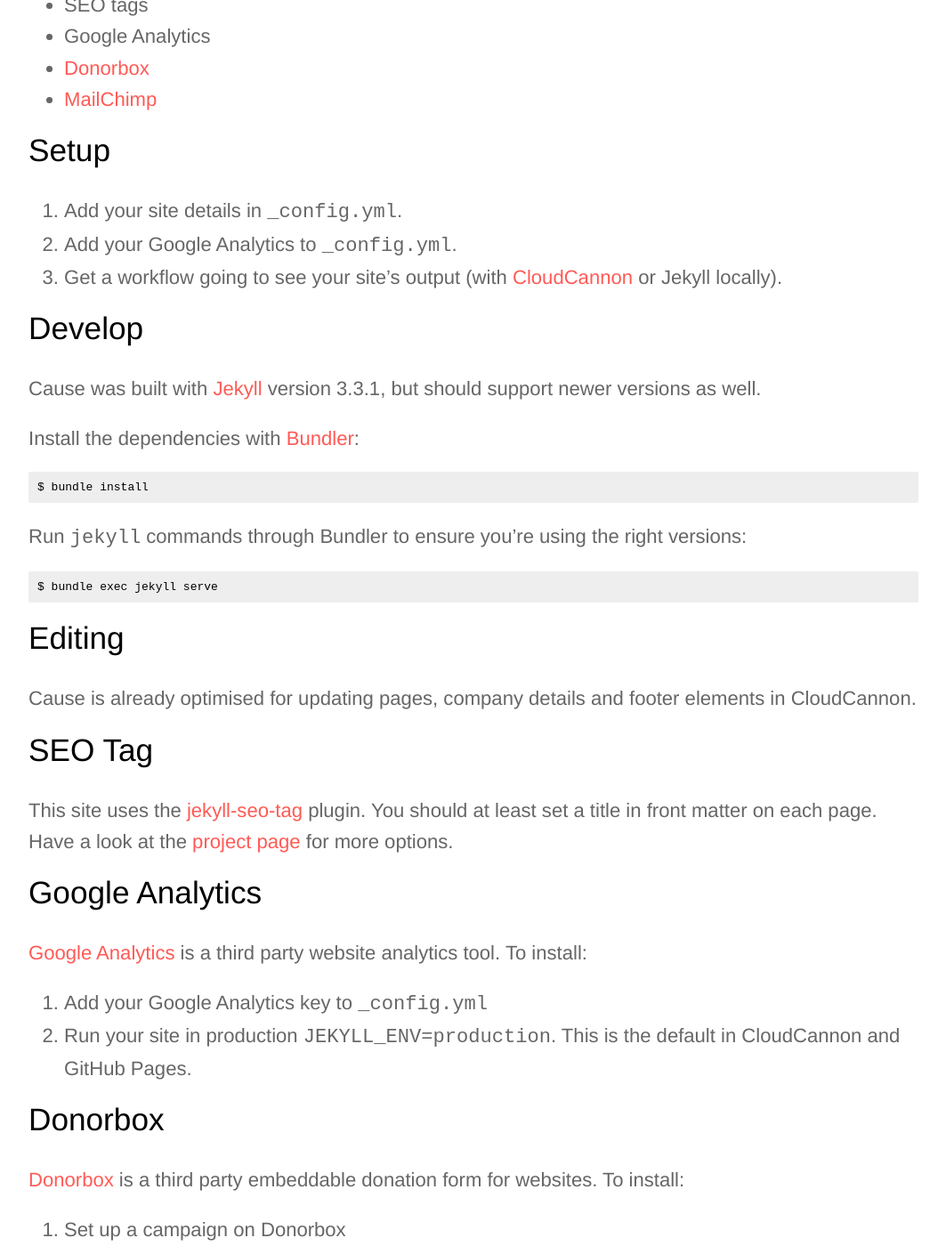
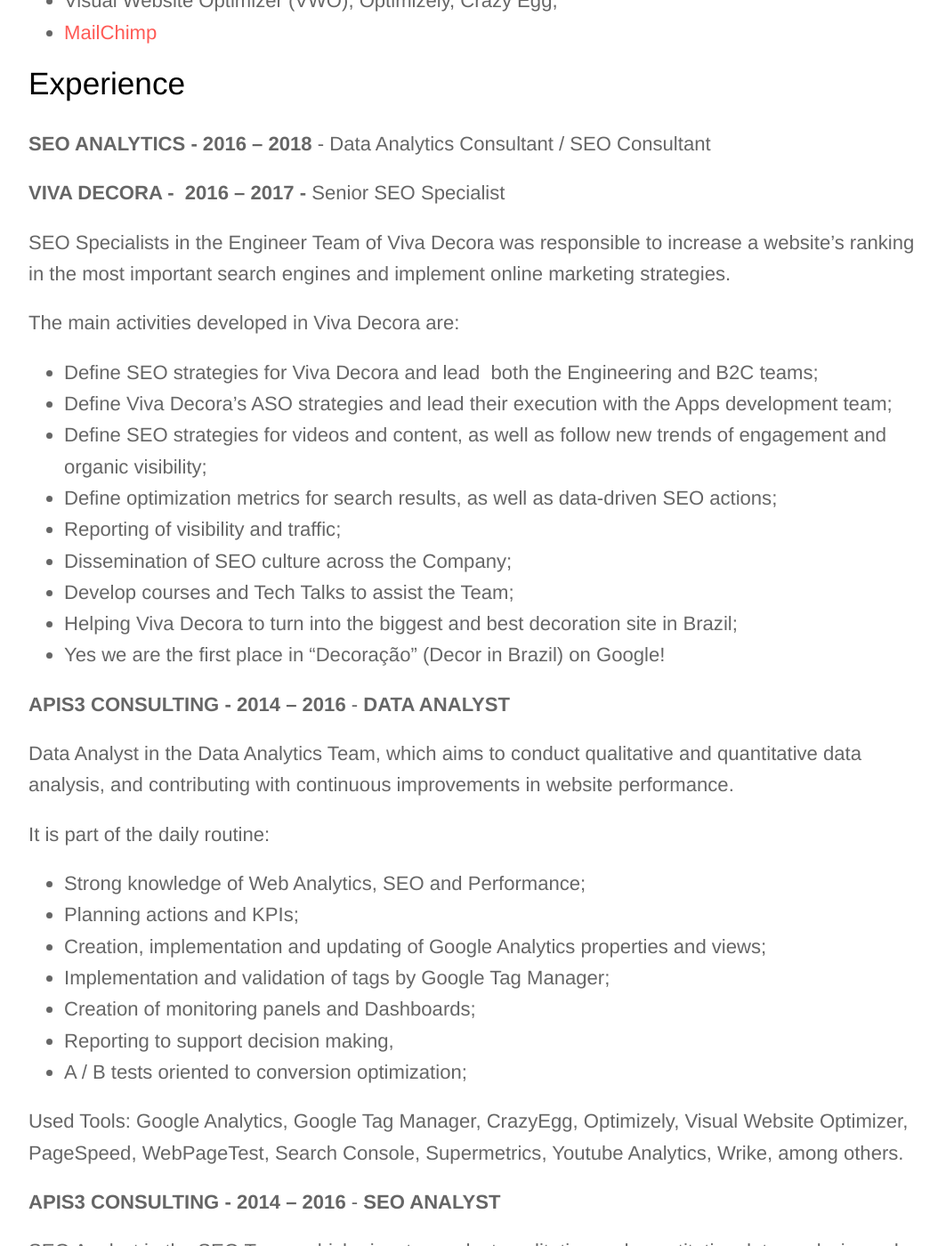
Before and after one commit to seoanalytics/seoanalytics.github.io, a Jekyll site: the page built from _clients/fabiola-faria.md, in a window 1280 px wide and 1400 px high, scrolled down 964 px. Shown: the whole window at 89% size, without its empty margins (108-1171 px from the left). Built offline with Jekyll 4.4.1, drawn with Linux system fonts in a browser that asks for light colours; some of the changed text lies outside the part shown.

Commit message:
Updated '_clients/fabiola-faria.md' via CloudCannon

````diff
--- a/_clients/fabiola-faria.md
+++ b/_clients/fabiola-faria.md
@@ -5,78 +5,89 @@
 image_path: /images/fabiola-foto.jpg
 ---
 
-Not for profit themed template for Jekyll. Browse through a [live demo](#TODO).Increase the web presence of a not for profit or cause website with this configurable theme.
+A qualified and highly experienced technical in search engine optimization and data analytics with over 9 years of experience particularly in digital marketing serving large e-commerce clients in Brazil, such as services websites, marketplaces and institutional websites. During this period I have also gained valuable experience in leading technical teams.&nbsp;
 
-CloudCannon was made by [CloudCannon](http://cloudcannon.com/), the Cloud CMS for Jekyll.Find more templates and themes at [Jekyll Tips](http://jekyll.tips/templates/).
+## Tools:
 
-Learn Jekyll with step-by-step tutorials and videos at [Jekyll Tips](http://jekyll.tips/).
-
-## Features
-
-* Pre-built pages
-* Pre-styled components
-* Configurable footer
-* Optimised for editing in [CloudCannon](http://cloudcannon.com/)
-* SEO tags
-* Google Analytics
-* [Donorbox](https://donorbox.org/)
+* Search Console (Google Webmaster Tools)&nbsp;
+* Google Analytics, Power BI, Google Data Studio&nbsp;
+* SEMRush, DeepCrawl, Botify, Hrefs, Moz, Screaming Frog, Sensor Tower
+* Page Speed, GTMetrix, Webpage Test, Lighthouse in Dev, Pingdom
+* Google Tag Manager, &nbsp;
+* Visual Website Optimizer (VWO), Optimizely, Crazy Egg,
 * [MailChimp](https://mailchimp.com/)
 
-## Setup
+## Experience
 
-1. Add your site details in `_config.yml`.
-2. Add your Google Analytics to `_config.yml`.
-3. Get a workflow going to see your site’s output (with [CloudCannon](https://app.cloudcannon.com/) or Jekyll locally).
+**SEO ANALYTICS - 2016 – 2018**&nbsp;- Data Analytics Consultant / SEO Consultant
 
-## Develop
+**VIVA DECORA - &nbsp;2016 – 2017 -&nbsp;**Senior SEO Specialist
 
-Cause was built with [Jekyll](http://jekyllrb.com/) version 3.3.1, but should support newer versions as well.
+SEO Specialists in the Engineer Team of Viva Decora was responsible to increase a website's ranking in the most important search engines and implement online marketing strategies.
 
-Install the dependencies with [Bundler](http://bundler.io/):
+The main activities developed in Viva Decora are:
 
-```bash
-$ bundle install
-```
+* Define SEO strategies for Viva Decora and lead &nbsp;both the Engineering and B2C teams;
+* Define Viva Decora's ASO strategies and lead their execution with the Apps development team;
+* Define SEO strategies for videos and content, as well as follow new trends of engagement and organic visibility;
+* Define optimization metrics for search results, as well as data-driven SEO actions;
+* Reporting of visibility and traffic;
+* Dissemination of SEO culture across the Company;
+* Develop courses and Tech Talks to assist the Team;
+* Helping Viva Decora to turn into the biggest and best decoration site in Brazil;
+* Yes we are the first place in "Decora&ccedil;&atilde;o" (Decor in Brazil) on Google!
 
-Run `jekyll` commands through Bundler to ensure you’re using the right versions:
+**APIS3 CONSULTING - 2014 – 2016**&nbsp;- **DATA ANALYST**
 
-```bash
-$ bundle exec jekyll serve
-```
+Data Analyst in the Data Analytics Team, which aims to conduct qualitative and quantitative data analysis, and contributing with continuous improvements in website performance.
 
-## Editing
+It is part of the daily routine:
 
-Cause is already optimised for updating pages, company details and footer elements in CloudCannon.
+* Strong knowledge of Web Analytics, SEO and Performance;
+* Planning actions and KPIs;
+* Creation, implementation and updating of Google Analytics properties and views;
+* Implementation and validation of tags by Google Tag Manager;
+* Creation of monitoring panels and Dashboards;
+* Reporting to support decision making,
+* A / B tests oriented to conversion optimization;
 
-## SEO Tag
+Used Tools: Google Analytics, Google Tag Manager, CrazyEgg, Optimizely, Visual Website Optimizer, PageSpeed, WebPageTest, Search Console, Supermetrics, Youtube Analytics, Wrike, among others.
 
-This site uses the [jekyll-seo-tag](https://github.com/jekyll/jekyll-seo-tag) plugin. You should at least set a title in front matter on each page. Have a look at the [project page](https://github.com/jekyll/jekyll-seo-tag) for more options.
+**APIS3 CONSULTING - 2014 – 2016**&nbsp;- **SEO ANALYST**
 
-## Google Analytics
+SEO Analyst in the SEO Team, which aims to conduct qualitative and quantitative data analysis, and contributing with continuous improvements in website performance.
 
-[Google Analytics](https://www.google.com/analytics/) is a third party website analytics tool. To install:
+It is part of the daily routine:
 
-1. Add your Google Analytics key to `_config.yml`
-2. Run your site in production `JEKYLL_ENV=production`. This is the default in CloudCannon and GitHub Pages.
+* Creation of website diagnostics;
+* Monitoring and analysis of SEO metrics;
+* Creation of detailed action plans to support decision making;
+* Planning and execution of usability tests;
+* A / B test and multivariate tests;
+* Coordinate and guide the implementation of proposals in development teams;
+* Define and negotiate deadlines and scopes of projects;
+* Analyze competitors, identify and recommend opportunities for improvement;
+* Performance audits and optimization suggestions on the page
 
-## Donorbox
+Used Tools: Google Analytics, Search Console, DeepCrawl, SEMRush, Hrefs, SearchMetrics, ScreamingFrog, PageSpeed, WebPageTest, GTmetrix, Wrike, Wordpress, Youtube Analytics, etc.
 
-[Donorbox](https://donorbox.org/) is a third party embeddable donation form for websites. To install:
+[SEE MORE EXPERIENCE ON LINKEDIN](https://www.linkedin.com/in/fabiolafaria/){: target="_blank"}
 
-1. Set up a campaign on Donorbox
-2. Copy the embed code from the Dashboard screen
-3. Paste it into `donation_embed` in the `index.html` front matter
+## Education
 
-## Mailchimp
+**2009-2013** B.Sc. Degree in Information Systems (NFQ Level 8) - UNIFEI - Federal University of Itajub&aacute; (Brazil)
 
-[Mailchimp](https://mailchimp.com/) is a third party embeddable newsletter for websites. To install:
+**2017-2018** Data Science for Business - Udacity Nanodegree Program (Online)
 
-1. Set up a campaign on Mailchimp
-2. Find the embed code for the sign up form
-3. Copy the `<form>`’s action url
-4. Paste it into `newsletter_action` in the `index.html` front matter
+## Training and Languages
 
-### Company details
+&nbsp;
 
-* Reused around the site to save multiple editing locations.
-* Set in the *Data* / *Company* section.
+* 2018 Alura Course: Python 2 - Programming with Python
+* 2018 Alura Course: Python 3 - Programming with Python
+* 2017 Udacity Course: Programming Foundations with Python
+* 2016 Google Course: Website Performance Optimization
+* 2015 Google Tag Manager Fundamentals Certification
+* 2015 Google Analytics Certification
+* 2014 USP - University of S&atilde;o Paulo: Specialization in Management of IT Projects&nbsp;
+* 2004 ITA -Technological Institute of Aeronautics: Academic Extension of Physics Course &nbsp;&nbsp;
````
